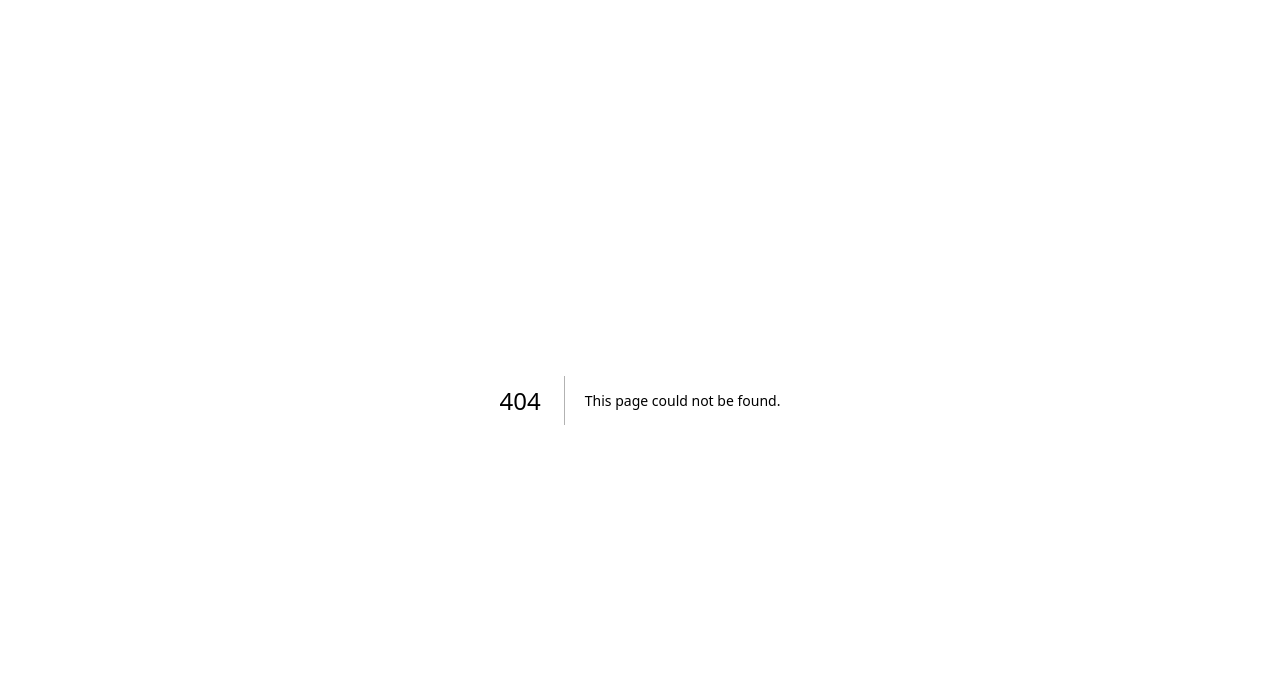
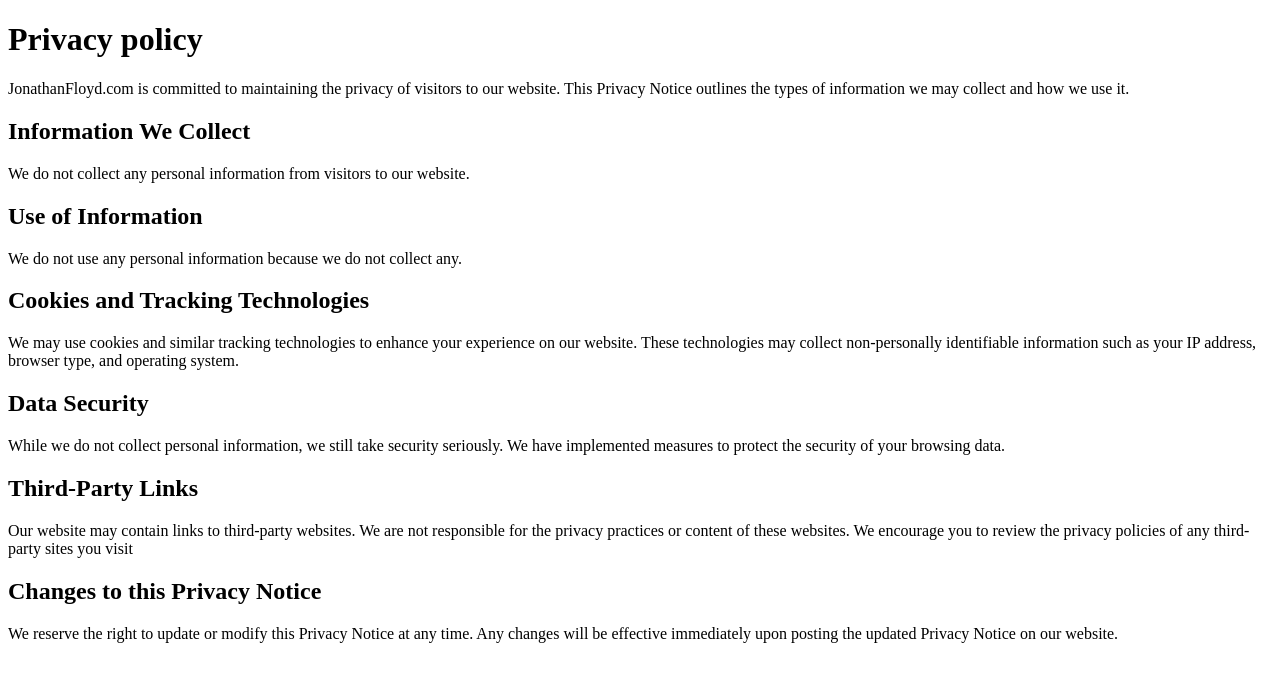
Before and after one commit to Soso2509/Jonathan-Floyd-Bachelor, a Next.js app: page /privacy in a window 1280 px wide. Before the commit this address had no page. Shown: the top 682 px of the page. Built offline with nearby package versions, Linux system fonts and the light colour scheme.

Commit message:
Privacu and accsessability pages

```diff
--- a/components/Footer.js
+++ b/components/Footer.js
@@ -1,8 +1,11 @@
+import Link from "next/link";
 import SoMeLinker from "./SoMeLinker";
 
 export default function Footer() {
   return <>
     <SoMeLinker />
-    <p>Icons by <a target="_blank" href="https://icons8.com">Icons8</a></p>
+    <p className="icon8">Icons by <a target="_blank" href="https://icons8.com">Icons8</a></p>
+    <p>©JonathanFloyd</p>
+    <p><Link href="/privacy">Privacy policy</Link> & <Link href="/accessibility">Accessibility statement</Link></p>
   </>;
 }
--- /dev/null
+++ b/pages/privacy.js
@@ -0,0 +1,33 @@
+
+export default function Privacy(){
+    return(
+    <div className="policyContainer">
+        <h1>Privacy policy</h1>
+        <span>
+        JonathanFloyd.com is committed to maintaining the privacy of visitors to our website. This Privacy Notice outlines the types of information we may collect and how we use it.
+
+        <h2>Information We Collect</h2>
+        We do not collect any personal information from visitors to our website.
+
+        <h2>Use of Information</h2>
+        We do not use any personal information because we do not collect any.
+
+        <h2>Cookies and Tracking Technologies</h2>
+        We may use cookies and similar tracking technologies to enhance your experience on our website. These technologies may collect non-personally identifiable information such as your IP address, browser type, and operating system.
+
+        <h2>Data Security</h2>
+        While we do not collect personal information, we still take security seriously. We have implemented measures to protect the security of your browsing data.
+
+        <h2>Third-Party Links</h2>
+        Our website may contain links to third-party websites. We are not responsible for the privacy practices or content of these websites. We encourage you to review the privacy policies of any third-party sites you visit
+
+        <h2>Changes to this Privacy Notice</h2>
+        We reserve the right to update or modify this Privacy Notice at any time. Any changes will be effective immediately upon posting the updated Privacy Notice on our website.
+
+        {/* <h2>Contact Us</h2>
+        If you have any questions or concerns about this Privacy Notice or our privacy practices, please contact us at [Your Contact Information]. */}
+        </span>
+    </div>
+    )
+
+}
--- a/styles/globals.css
+++ b/styles/globals.css
@@ -6,7 +6,7 @@
   --boxColour: #282828;
   --textCl: #fff;
   --BoxBRadius: 1rem;
-  --BtnRadius: 2%;
+  --BtnRadius: 5%;
   --TurqCl: #00AAAA;
 }
 
@@ -42,7 +42,6 @@
   font-weight: 300;
   font-style: normal;
   font-variation-settings:"slnt" 0;
-  font-size: 14pt;
   color: var(--textCl);
   align-items: center;
   min-width: 100%;
@@ -53,6 +52,7 @@
   flex-direction: column;
   align-items: center;
   width: 100%;
+  font-size: 14pt;
 }
 header {
   text-align: center;
@@ -100,6 +100,11 @@
   font-weight: 400;
   font-style: normal;
 }
+/* h2 {
+  font-family: "New Rocker", system-ui;
+  font-weight: 400;
+  font-style: normal;
+} */
 footer {
   color: #bbb;
   text-align: center;
@@ -121,10 +126,14 @@
 footer a:visited {
   color: var(--TurqCl);
 }
-
+footer p {
+  font-size: 12pt;
+}
 .someLinker {
   margin: 1rem 1rem;
 }
+
+
 
 
 /* Navbar */
@@ -365,10 +374,10 @@
 
 .button{
   background-color: var(--TurqCl);
-  margin-top: 0.5rem;
+  margin-top: 1rem;
   padding: 0.2rem 0.5rem;
   font-size: 20pt;
-  border-radius: var(--BoxBRadius);
+  border-radius: var(--BtnRadius);
 }
 
 
@@ -382,6 +391,7 @@
 /* Bio Page */
 .bioPageConteiner{
   margin-top: 6rem;
+  line-height: 1.4;
 }
 .bioContainer {
   margin-top: 1rem;
@@ -415,6 +425,11 @@
 /* Media Page */
 .mediaContainer {
   margin-top: 5rem;
+}
+
+/* Privacy policy & accsessability statement */
+.policyContainer {
+  margin-top: 6rem;
 }
 
 @media only screen and (min-width: 700px){
@@ -477,6 +492,15 @@
   .Insta {
 
   }
+
+  /* Privacy policy & accsessability statement */
+  .policyContainer {
+    margin: 0;
+    margin: 0 10%;
+  }
+  .policyContainer ul {
+    list-style: none;
+  }
 }
 
 @media only screen and (max-width: 700px){
```
Also changed, not shown: pages/accessibility.js (added, +41 -0 lines).
